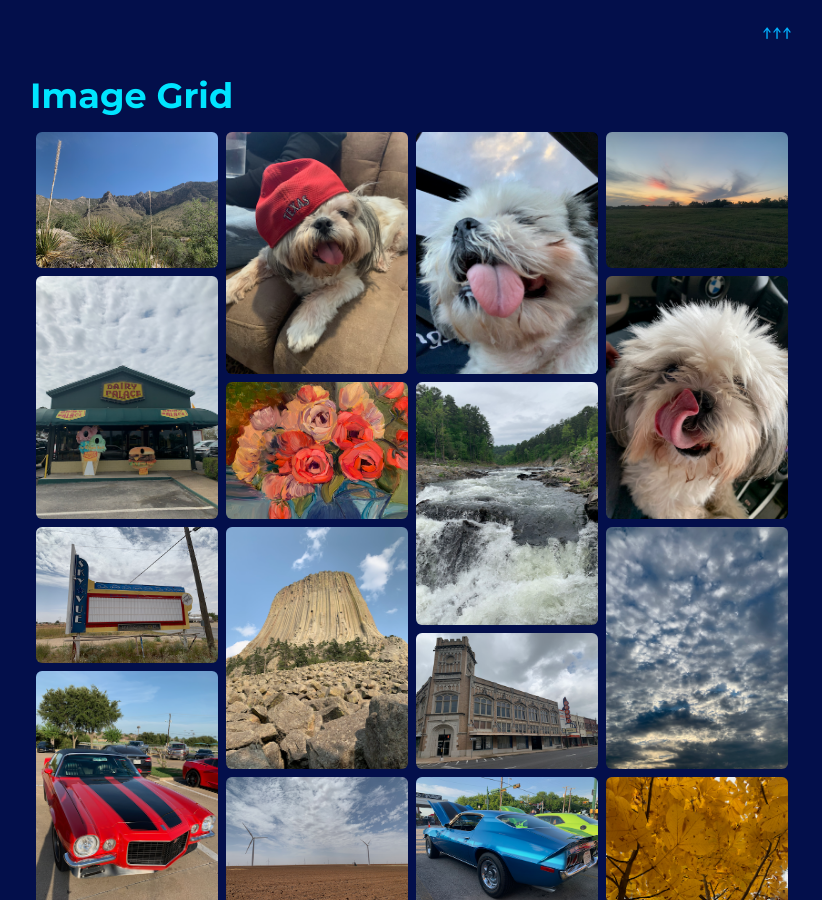
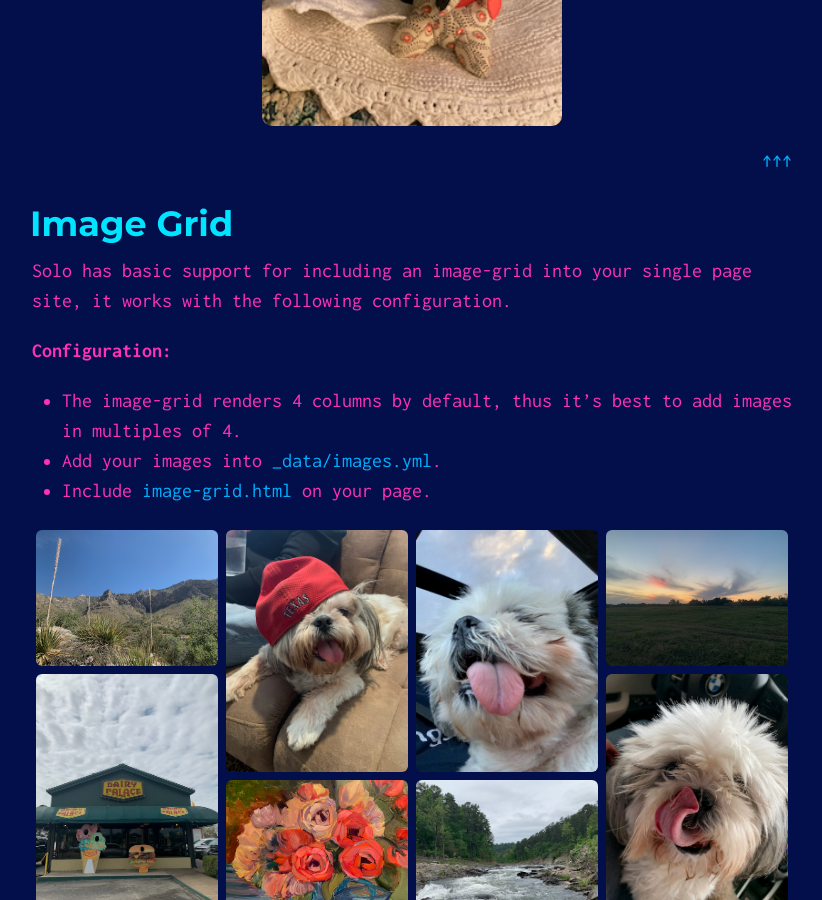
Before and after one commit to corbtastik/yolo, a Jekyll site: the page built from index.md, in a window 1280 px wide and 900 px high, scrolled down 8026 px. Shown: the whole window, without its empty margins (228-1050 px from the left). Built offline with Jekyll 4.4.1, drawn with Linux system fonts in a browser that asks for light colours.

Commit message:
Makefile, container build with all themes

```diff
--- a/_config.yml
+++ b/_config.yml
@@ -1,10 +1,16 @@
 # Site settings
-title: Solo, a Jekyll Theme
+title: Solo, a single page Jekyll Theme
 tag_text: Solo
 description: Solo is a Jekyll theme that supports single-page websites only, but supports them well. Yes, it’s responsive.
-
+# Site customizations
+logo: static/images/logo.png
+style: corbs
 # Build settings
 markdown: kramdown
-exclude: ["README.md"]
+exclude:
+  - "README.md"
+  - "Makefile"
+  - "Containerfile"
+  - ".container-build"
 sass:
   style: uncompressed
--- a/_sass/_solo.scss
+++ /dev/null
@@ -1,24 +0,0 @@
-// ----------------------------------------------------------------------------
-// Solo style composition
-// ----------------------------------------------------------------------------
-@import "solo/variables";
-@import "solo/normalize";
-@import "solo/themes/corbs";
-@import "solo/base";
-@import "solo/tables";
-@import "solo/header";
-@import "solo/images";
-@import "solo/syntax";
-
-.container {
-  max-width: 40rem;
-  margin: 0 auto;
-  padding: 0 1rem;
-}
-
-.back-to-top {
-  display: block;
-  color: $accent-color;
-  text-align: right;
-  text-decoration: none;
-}
--- a/css/main.scss
+++ b/css/main.scss
@@ -3,4 +3,24 @@
 ---
 @charset "utf-8";
 
-@import "solo";
+@import "solo/variables";
+@import "solo/normalize";
+@import "solo/themes/{{ site.style }}";
+@import "solo/base";
+@import "solo/tables";
+@import "solo/header";
+@import "solo/images";
+@import "solo/syntax";
+
+.container {
+  max-width: 40rem;
+  margin: 0 auto;
+  padding: 0 1rem;
+}
+
+.back-to-top {
+  display: block;
+  color: $accent-color;
+  text-align: right;
+  text-decoration: none;
+}
--- a/index.md
+++ b/index.md
@@ -223,6 +223,15 @@ AND   price <= 10000
 
 ### Image Grid
 
+Solo has basic support for including an image-grid into your single page site, it works with the following
+configuration.
+
+__Configuration:__
+
+* The image-grid renders 4 columns by default, thus it's best to add images in multiples of 4.
+* Add your images into `_data/images.yml`.
+* Include `image-grid.html` on your page.
+
 {% include image-grid.html %}
 
 [↑↑↑](#){: .back-to-top}
```
Also changed, not shown: 3 other files.
